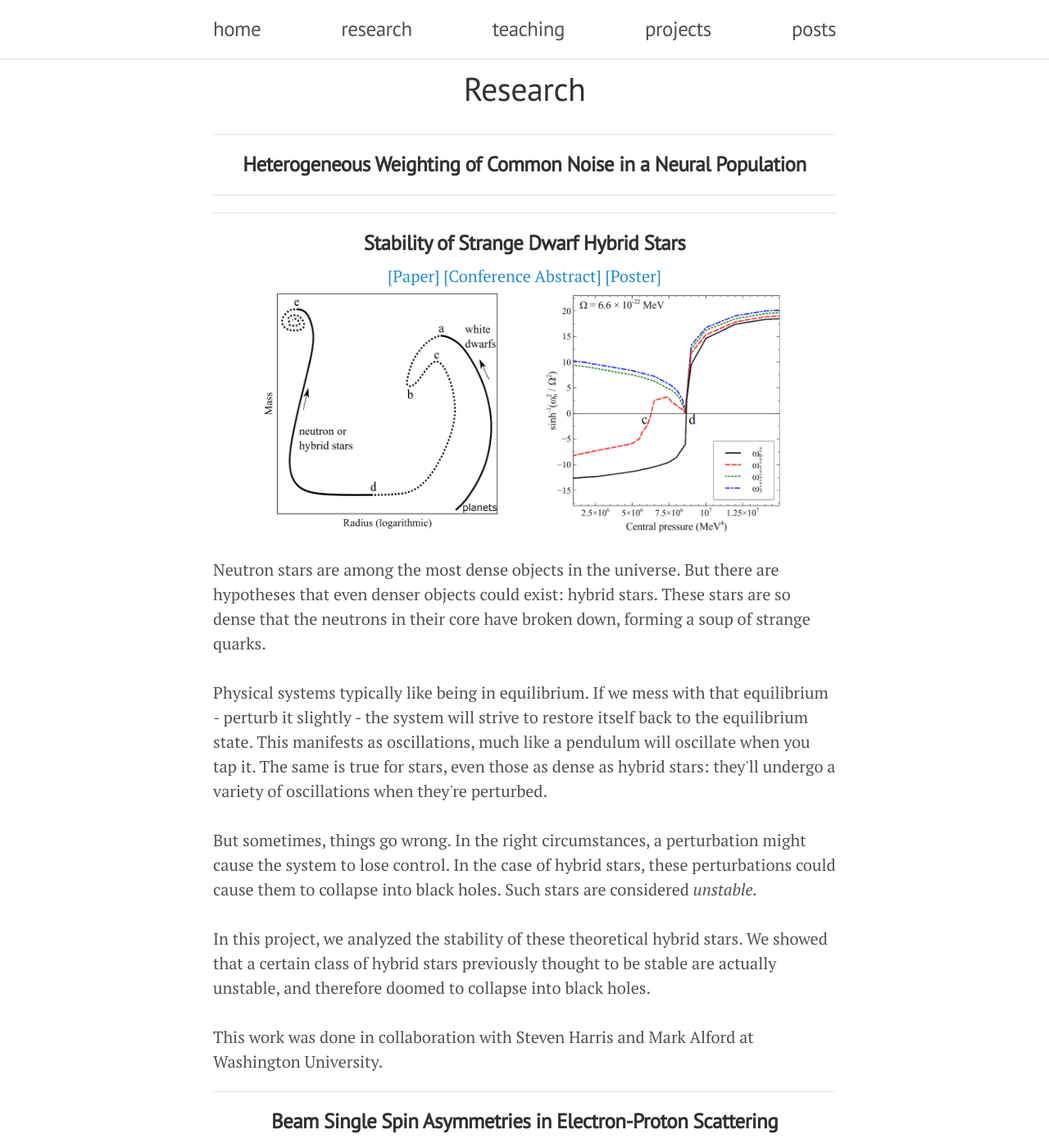
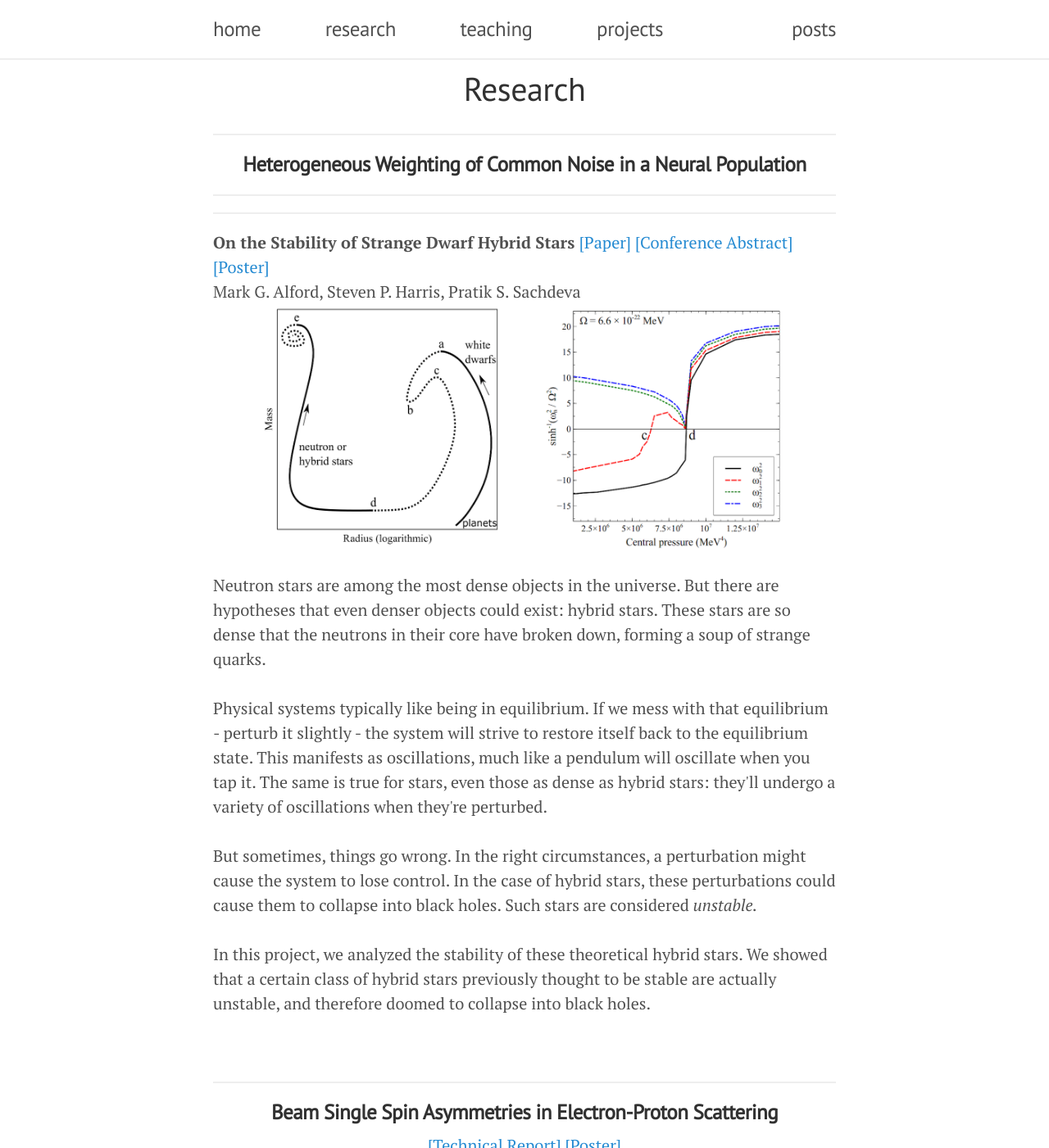
Before and after one commit to pssachdeva/pssachdeva.github.io, a Jekyll site: the page built from research.html, in a window 1280 px wide and 1400 px high. Shown: the whole window at 82% size. Built offline with Jekyll 4.4.1, drawn with Linux system fonts in a browser that asks for light colours; nearby versions of some CDN libraries.

Commit message:
restructuring

```diff
--- a/_layouts/default.html
+++ b/_layouts/default.html
@@ -11,7 +11,7 @@
                         <li><a href="/" title="Home">home</a></li>
                         <li><a href="/research.html">research</a></li>
                         <li><a href="/teaching.html">teaching</a></li>
-						<li>projects</li>
+                        <li><a href="/projects.html">projects</li>
                         <li><a href="/posts.html">posts</a></li>
                 </h3>
             </div>
--- a/research.html
+++ b/research.html
@@ -11,26 +11,39 @@ title: Research
 
     <hr>
     <hr>
-	<h3 align="center"><b>Stability of Strange Dwarf Hybrid Stars</b></h3>
-	<div align="center">
+    <b>On the Stability of Strange Dwarf Hybrid Stars </b>
     <a href="http://iopscience.iop.org/article/10.3847/1538-4357/aa8509/pdf">[Paper]</a>
     <a href="http://meetings.aps.org/Meeting/HAW14/Session/GB.104">[Conference Abstract]</a>
     <a href="/pdfs/hybrid_star_poster.pdf">[Poster]</a>
-	</div>
+    <br>
+    Mark G. Alford, Steven P. Harris, Pratik S. Sachdeva
+    <br>
     <div class="researchpic">
         <div style="display: inline-block;"><img src="/pics/mr_plot.png" style="height: 300px;"></div>
         &nbsp; &nbsp; &nbsp; &nbsp;
         <div style="display: inline-block;"><img src="/pics/eigenspectrum.png" style="height: 300px;"></div>
     </div>
-	Neutron stars are among the most dense objects in the universe. But there are hypotheses that even denser objects could exist: hybrid stars. These stars are so dense that the neutrons in their core have broken down, forming a soup of strange quarks. <br><br>
+    Neutron stars are among the most dense objects in the universe. But there
+    are hypotheses that even denser objects could exist: hybrid stars. These
+    stars are so dense that the neutrons in their core have broken down,
+    forming a soup of strange quarks. <br><br>
 
-	Physical systems typically like being in equilibrium. If we mess with that equilibrium - perturb it slightly - the system will strive to restore itself back to the equilibrium state. This manifests as oscillations, much like a pendulum will oscillate when you tap it. The same is true for stars, even those as dense as hybrid stars: they'll undergo a variety of oscillations when they're perturbed. <br><br>
+    Physical systems typically like being in equilibrium. If we mess with that
+    equilibrium - perturb it slightly - the system will strive to restore
+    itself back to the equilibrium state. This manifests as oscillations, much
+    like a pendulum will oscillate when you tap it. The same is true for stars,
+    even those as dense as hybrid stars: they'll undergo a variety of
+    oscillations when they're perturbed. <br><br>
 
-	But sometimes, things go wrong. In the right circumstances, a perturbation might cause the system to lose control. In the case of hybrid stars, these perturbations could cause them to collapse into black holes. Such stars are considered <i>unstable.</i> <br> <br>
+    But sometimes, things go wrong. In the right circumstances, a perturbation
+    might cause the system to lose control. In the case of hybrid stars, these
+    perturbations could cause them to collapse into black holes. Such stars are
+    considered <i>unstable.</i> <br> <br>
 
-	In this project, we analyzed the stability of these theoretical hybrid stars. We showed that a certain class of hybrid stars previously thought to be stable are actually unstable, and therefore doomed to collapse into black holes. <br><br>
-
-	This work was done in collaboration with Steven Harris and Mark Alford at Washington University.
+    In this project, we analyzed the stability of these theoretical hybrid
+    stars. We showed that a certain class of hybrid stars previously thought to
+    be stable are actually unstable, and therefore doomed to collapse into
+    black holes. <br><br>
     <br>
     <hr>
     <h3 align="center"><b>Beam Single Spin Asymmetries in Electron-Proton Scattering</b></h3>
```
Also changed, not shown: public/css/lanyon.css (+10 -9 lines), public/css/text.css (indentation only). Lines whose indentation alone changed are shown as unchanged.
